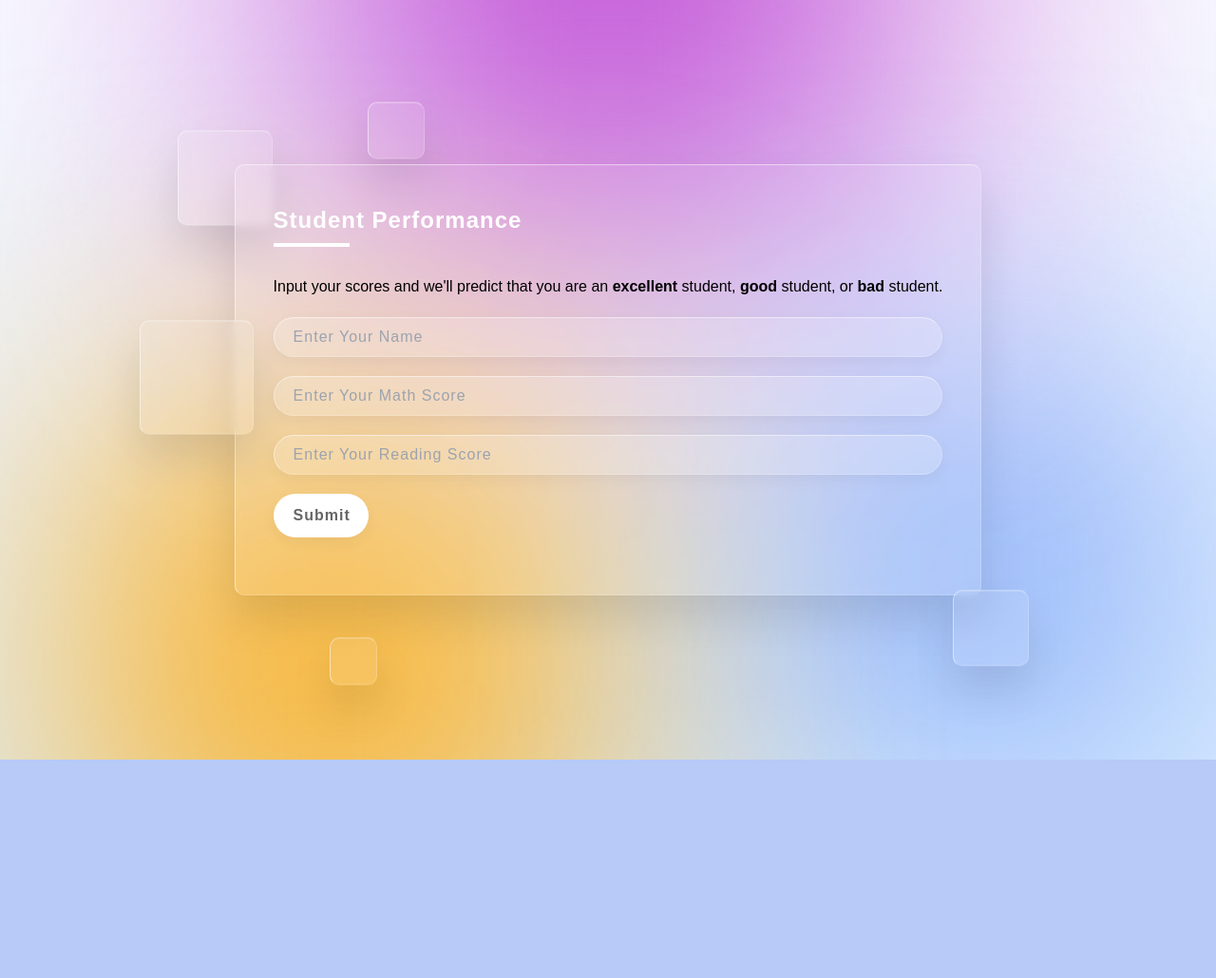
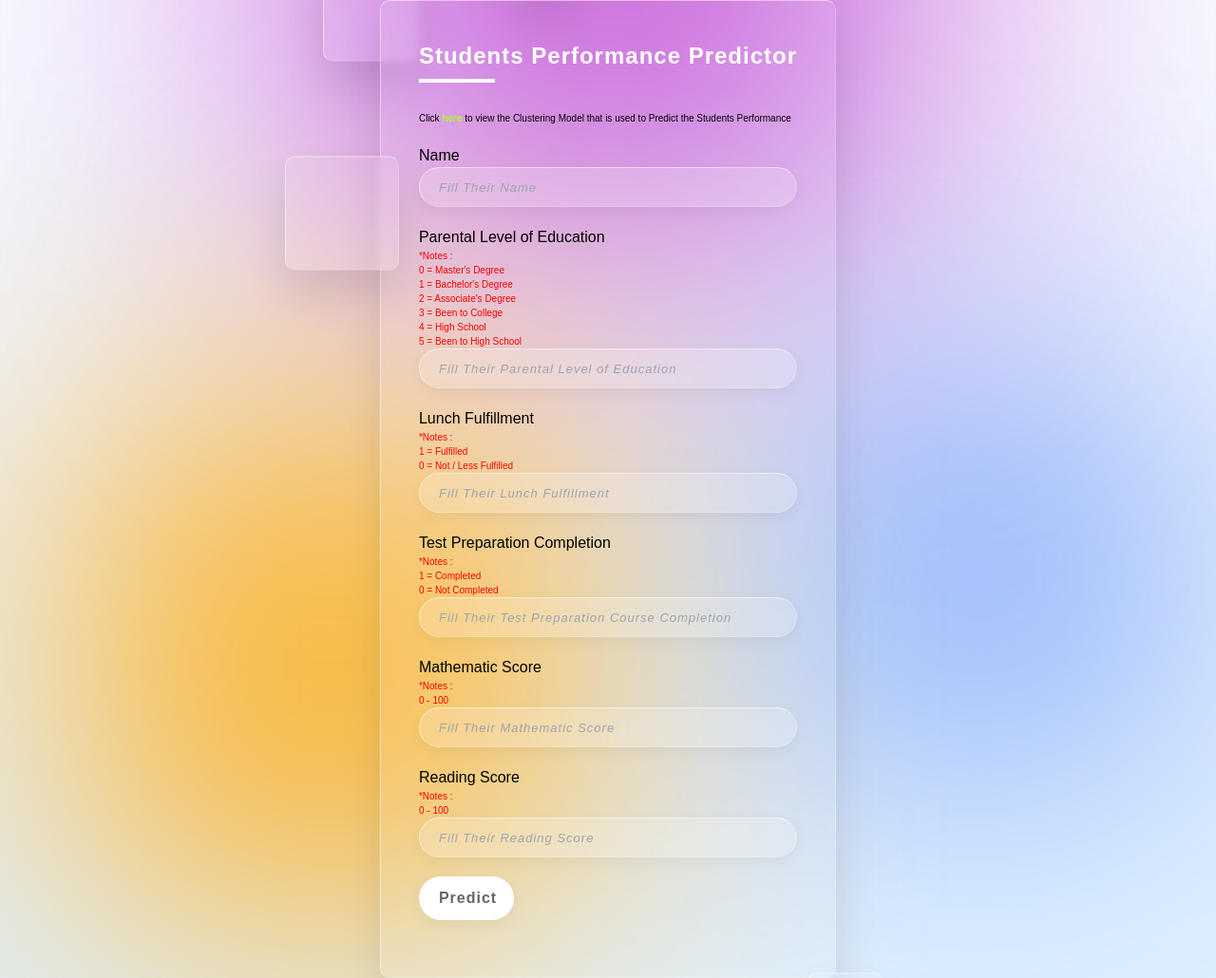
Before and after one commit to Arckitechttt/Students-Performace-Segmentation-Website, a Flask app: page / in a window 1280 px wide. Shown: the whole page at 95% size. Before the commit the page ends 800 px from the top, so only its background shows below. Run offline with Flask 2, Linux system fonts and the light colour scheme; some libraries are stand-ins or nearby versions.

Commit message:
Update #6

```diff
--- a/app.py
+++ b/app.py
@@ -1,54 +1,63 @@
-# ImportLibraries
-import os
+# Import Libraries
 import numpy as np
-import flask
+import pandas as pd
 import pickle
-from flask import Flask, redirect, url_for, request, render_template
+from flask import Flask, render_template, url_for, redirect
+from flask import request as re
+from sklearn.cluster import KMeans
+from sklearn.preprocessing import StandardScaler
+from sklearn.decomposition import PCA
 
 
 # Instance of the class
-app = Flask(__name__, template_folder='templates')
+app = Flask(__name__)
 
 # Telling Flask that the indexx.html should trigger the function index()
-@app.route('/')
-@app.route('/indexx')
-def indexx():
-    AuthorName = "Arckitecht"
-    return render_template("indexx.html", user=AuthorName)
+@app.route("/")
+def index():
+    return render_template("indexx.html")
 
+# Machine Learning Processing
+def Predictor(predicto):
+    sc_reload = pickle.load(open("./model/sc.pkl", "rb"))
+    dataSP = sc_reload.transform(predicto)
 
-# Creating a function which is Predictor(predict_list) that contains 1 parameter which is predict_list
-def Predictor(predict_list):
-    predictt = np.array(predict_list).reshape(1, 2)
-    loaded_model = pickle.load(
-        open("./model/model.pkl", "rb"))  # Load the model
-    # Predict the values using Loaded Model
-    result = loaded_model.predict(predictt)
+    pca_reload = pickle.load(open("./model/pca.pkl", "rb"))
+    principalData = pca_reload.transform(dataSP)
+
+    KMeans = pickle.load(open("./model/model.pkl", "rb"))
+    result = KMeans.predict(principalData)
+
     return result[0]
 
-# Creating a function to show the result from our Clustering Model
-@app.route('/resultt', methods=['POST'])
+# Get the Input, Call and fit the Input to the Predictor() function, and Describe each Clusters
+@app.route('/resultt', methods=['POST', 'GET'])
 def resultt():
-    if request.method == 'POST':
-        name = request.form['name']
-        mathscore = request.form['mathscore']
-        readingscore = request.form['readingscore']
+    if re.method == 'POST':
+        name = re.form['name']
+        parent = re.form['parent']
+        lunch = re.form['lunch']
+        test = re.form['test']
+        math = re.form['math']
+        reading = re.form['reading']
 
-        predict_list = list(map(float, [mathscore, readingscore]))
-        result = Predictor(predict_list)
+        predicto = pd.DataFrame(data=[[parent, lunch, test, math, reading]])
+        result = Predictor(predicto)
 
         if float(result) == 0:
-            prediction = 'You Are an Excellent Student!'
-            grade = 'Your Grade is A'
+            prediction = "Grade A Student"
         elif float(result) == 1:
-            prediction = 'Your Are a Good Student!'
-            grade = 'Your Grade is B'
+            prediction = "Grade B Student"
         elif float(result) == 2:
-            prediction = 'Your Are a Bad Student!'
-            grade = 'Your Grade is C'
+            prediction = "Grade C Student"
+        elif float(result) == 3:
+            prediction = "Grade D Student"
+        elif float(result) == 4:
+            prediction = "Grade E Student"
+        elif float(result) == 5:
+            prediction = "Grade F Student"
 
-        return render_template("resultt.html", prediction=prediction, name=name, grade=grade)
-
+        return render_template("resultt.html", prediction=prediction, name=name)
 
 if __name__ == "__main__":
     app.run(debug=True)
--- a/templates/indexx.html
+++ b/templates/indexx.html
@@ -8,11 +8,11 @@
         margin: 0;
         padding: 0;
         box-sizing: border-box;
-        font-family: "Poppins", sans-serif;
+        font-family: 'Poppins', sans-serif;
       }
 
       body {
-        overflow: hidden;
+        overflow-y: auto;
       }
 
       section {
@@ -20,6 +20,7 @@
         min-height: 100vh;
         align-items: center;
         justify-content: center;
+        overflow: hidden;
         background: linear-gradient(to bottom, #f7f7fe, #dff1ff);
       }
 
@@ -69,7 +70,6 @@
       }
 
       @keyframes animate {
-
         0%,
         100% {
           transform: translateY(-40px);
@@ -153,7 +153,7 @@
         left: 0;
         width: 80px;
         height: 4px;
-        content: "";
+        content: '';
         bottom: -10px;
         background: #fff;
         position: absolute;
@@ -180,11 +180,13 @@
         border-bottom: 1px solid rgba(255, 255, 255, 0.2);
       }
 
-    .form::placeholder {
+      ::-webkit-input-placeholder {
+        font-style: italic;
         color: #fff;
+        font-size: small;
       }
 
-    .form .input__box input[type="submit"] {
+      .form .input__box input[type='submit'] {
         color: #666;
         cursor: pointer;
         background: #fff;
@@ -204,10 +206,9 @@
         text-decoration: none;
       }
     </style>
-
   </head>
   <body>
-    <section>
+    <section id="input_form">
       <div class="colour"></div>
       <div class="colour"></div>
       <div class="colour"></div>
@@ -218,61 +219,86 @@
         <div class="square" style="--i: 3"></div>
         <div class="square" style="--i: 4"></div>
         <div class="container">
-              <div class="form">
-                  <h2>Student Performance</h2>
-                  <h3> Input your scores and we'll predict that you are an
-                    <b>excellent</b> student, <b>good</b> student, or <b>bad</b> student.
-                  </h3>
+          <div class="form" action="http://localhost:5000/resultt" method="post" id="cluster_form">
+            <h2>Students Performance Predictor</h2>
+            <font size="1">Click <a href="https://colab.research.google.com/drive/1vg2jqueO_wlnDKMkgKWMgsB-TndnSeF-?usp=sharing" target="_blank" style="color: greenyellow;"><b>here</b></a> to view the Clustering Model that is used to Predict the Students Performance</font>
             <form action="/resultt" method="POST">
-
               <div class="input__box" for="name">
-                        <input required
-                        class="w-full px-3 py-2 text-sm leading-tight text-gray-700 border rounded shadow appearance-none focus:outline-none focus:shadow-outline"
-                        id="name"
-                        type="text"
-                        placeholder="Enter Your Name"
-                        name="name"
-                      />
+                Name
+                <input required class="w-full px-3 py-2 text-sm leading-tight text-gray-700 border rounded shadow appearance-none focus:outline-none focus:shadow-outline" id="name" type="text" placeholder="Fill Their Name" name="name" />
               </div>
-                      <div class="input__box" for="mathscore">
-                        <input required
-                        class="w-full px-3 py-2 text-sm leading-tight text-gray-700 border rounded shadow appearance-none focus:outline-none focus:shadow-outline"
-                        id="mathscore"
-                        type="number"
-                        placeholder="Enter Your Math Score"
-                        name="mathscore"
-                        min="0"
-                        max="100"
-                      />
+              <div class="input__box" for="parent">
+                Parental Level of Education
+                <font size="1" color="red">
+                  <br />
+                  *Notes :
+                  <br />
+                  0 = Master's Degree
+                  <br />
+                  1 = Bachelor's Degree
+                  <br />
+                  2 = Associate's Degree
+                  <br />
+                  3 = Been to College
+                  <br />
+                  4 = High School
+                  <br />
+                  5 = Been to High School
+                </font>
+                <input required class="w-full px-3 py-2 text-sm leading-tight text-gray-700 border rounded shadow appearance-none focus:outline-none focus:shadow-outline" id="parent" type="number" placeholder="Fill Their Parental Level of Education" name="parent" min="0" max="5" />
+              </div>
+              <div class="input__box" for="lunch">
+                Lunch Fulfillment
+                <font size="1" color="red">
+                  <br />
+                  *Notes :
+                  <br />
+                  1 = Fulfilled
+                  <br />
+                  0 = Not / Less Fulfilled
+                </font>
+                <input required class="w-full px-3 py-2 text-sm leading-tight text-gray-700 border rounded shadow appearance-none focus:outline-none focus:shadow-outline" id="lunch" type="number" placeholder="Fill Their Lunch Fulfillment" name="lunch" min="0" max="1" />
+              </div>
+              <div class="input__box" for="test">
+                Test Preparation Completion
+                <font size="1" color="red">
+                  <br />
+                  *Notes :
+                  <br />
+                  1 = Completed
+                  <br />
+                  0 = Not Completed
+                </font>
+                <input required class="w-full px-3 py-2 text-sm leading-tight text-gray-700 border rounded shadow appearance-none focus:outline-none focus:shadow-outline" id="test" type="number" placeholder="Fill Their Test Preparation Course Completion" name="test" min="0" max="1" />
+              </div>
+              <div class="input__box" for="math">
+                Mathematic Score
+                <font size="1" color="red">
+                  <br />
+                  *Notes :
+                  <br />
+                  0 - 100
+                </font>
+                <input required class="w-full px-3 py-2 text-sm leading-tight text-gray-700 border rounded shadow appearance-none focus:outline-none focus:shadow-outline" id="math" type="number" placeholder="Fill Their Mathematic Score" name="math" min="0" max="100" />
+              </div>
+              <div class="input__box" for="reading">
+                Reading Score
+                <font size="1" color="red">
+                  <br />
+                  *Notes :
+                  <br />
+                  0 - 100
+                </font>
+                <input required class="w-full px-3 py-2 text-sm leading-tight text-gray-700 border rounded shadow appearance-none focus:outline-none focus:shadow-outline" id="reading" type="number" placeholder="Fill Their Reading Score" name="reading" min="0" max="100" />
               </div>
 
-                      <div class="input__box" for="readingscore">
-                        <input required
-                  class="w-full px-3 py-2 text-sm leading-tight text-gray-700 border rounded shadow appearance-none focus:outline-none focus:shadow-outline"
-                  id="readingscore"
-                  type="number"
-                  placeholder="Enter Your Reading Score"
-                  name="readingscore"
-                  min="0"
-                  max="100"
-                />
+              <div class="input__box">
+                <input required class="w-full px-4 py-2 font-bold text-white bg-indigo-500 cursor-pointer rounded-full hover:bg-indigo-700 focus:outline-none focus:shadow-outline" type="submit" id="nextBtn" value="Predict" />
               </div>
-
-                      <div class="input__box" >
-                        <input required
-                        class="w-full px-4 py-2 font-bold text-white bg-indigo-500 cursor-pointer rounded-full hover:bg-indigo-700 focus:outline-none focus:shadow-outline"
-                        type="submit"
-                        value="Submit"
-                      >
-
             </form>
           </div>
         </div>
       </div>
     </section>
-
-
-
-
   </body>
 </html>
```
Also changed, not shown: templates/resultt.html (+8 -8 lines), 6 other files. Lines whose indentation alone changed are shown as unchanged.
